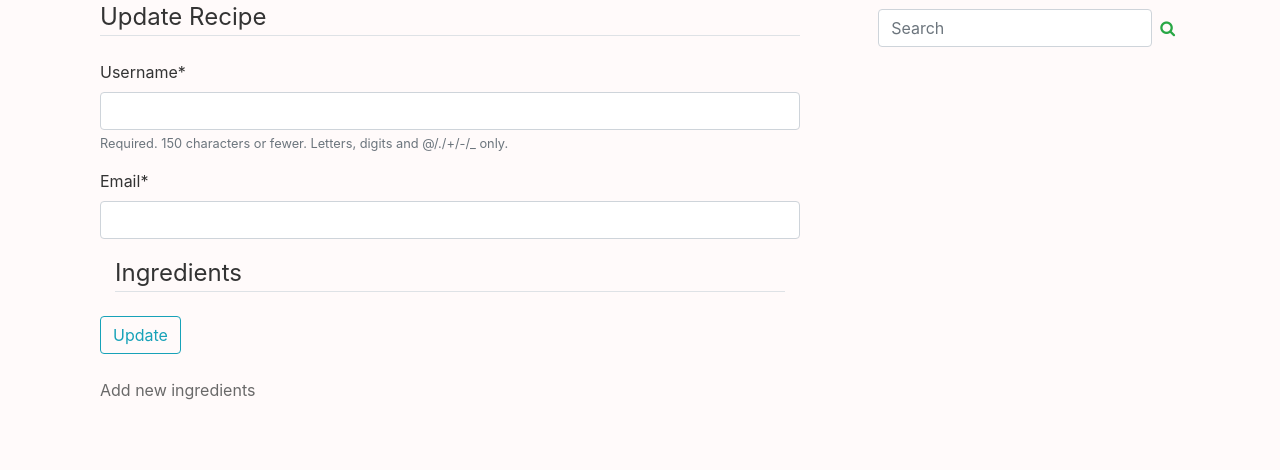
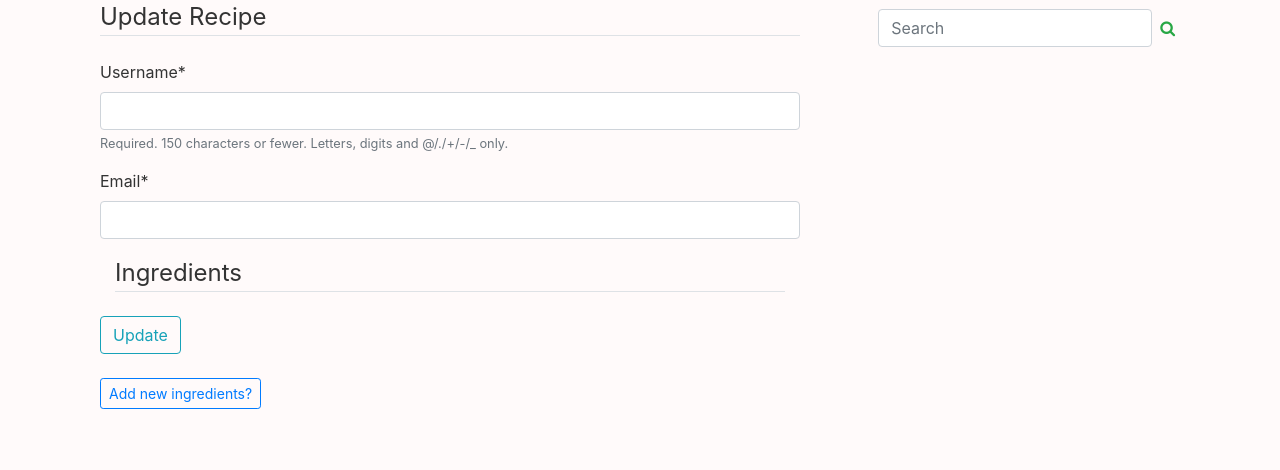
Before and after one commit to MukaiC/recipes, a Django app: template recipes/templates/recipes/update.html in a window 1280 px wide. Shown: the part 81-551 px from the top of the page. Run offline with Django 3.2, Linux system fonts and the light colour scheme; the template is opened without the code that fills it: values that come from a table or form of the project are taken from there, others are empty; some libraries are stand-ins or nearby versions.

Commit message:
Added link to add_ingredients

```diff
--- a/recipes/templates/recipes/update.html
+++ b/recipes/templates/recipes/update.html
@@ -20,7 +20,7 @@
     </form>
   </div>
   <div class="container ml-15 mb-4">
-    <a href="#">Add new ingredients</a>
+    <a  class="btn btn-sm btn-outline-primary" href="{% url 'recipes:add_ingredients' recipe.id %}">Add new ingredients?</a>
   </div>
 
 {% endblock %}
```
